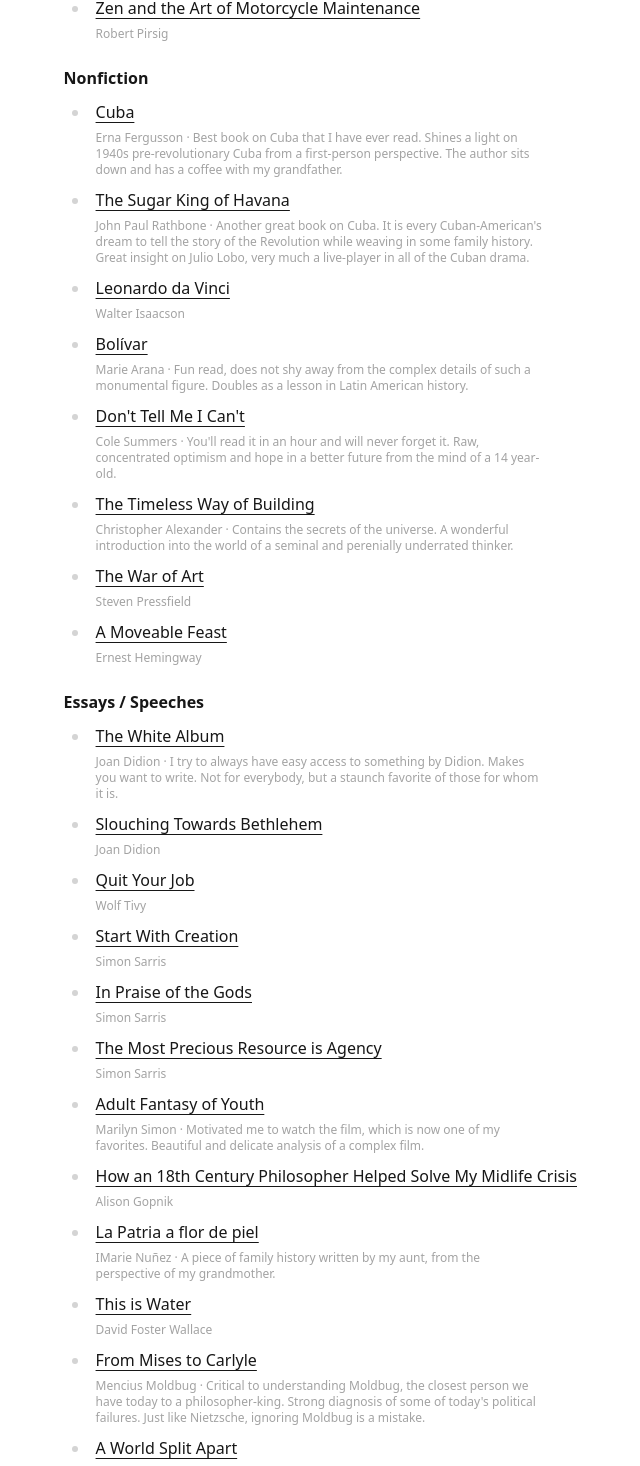
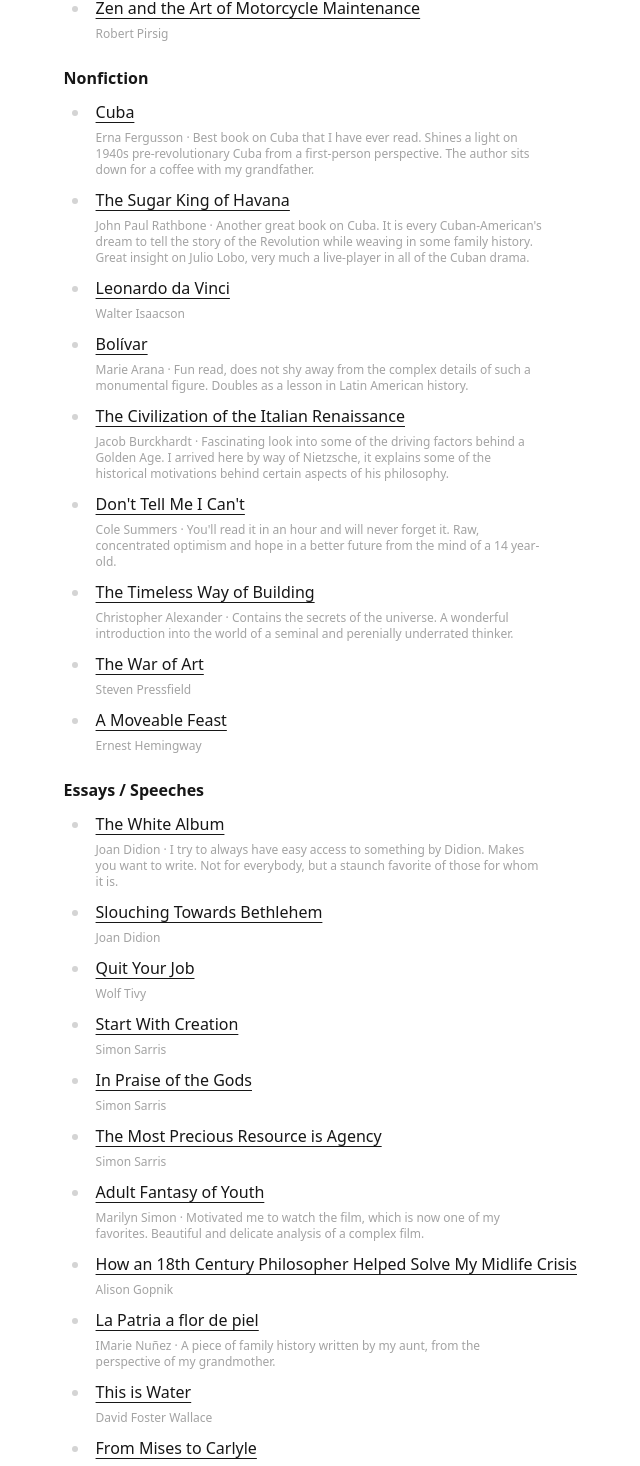
Before and after one commit to gonzalonunez/gonzalonunez.me, a Next.js app: page /reading in a window 1280 px wide. Shown: the part 1338-2804 px from the top of the page, without its empty margins (279-919 px from the left). Built offline with nearby package versions, Linux system fonts and the light colour scheme.

Commit message:
More WIP

```diff
--- a/pages/reading/index.js
+++ b/pages/reading/index.js
@@ -113,7 +113,7 @@ export default function Reading() {
         title: 'Cuba',
         subtitle: 'Erna Fergusson',
         details:
-          'Best book on Cuba that I have ever read. Shines a light on 1940s pre-revolutionary Cuba from a first-person perspective. The author sits down and has a coffee with my grandfather.'
+          'Best book on Cuba that I have ever read. Shines a light on 1940s pre-revolutionary Cuba from a first-person perspective. The author sits down for a coffee with my grandfather.'
       },
       {
         title: 'The Sugar King of Havana',
@@ -130,6 +130,12 @@ export default function Reading() {
         subtitle: 'Marie Arana',
         details:
           'Fun read, does not shy away from the complex details of such a monumental figure. Doubles as a lesson in Latin American history.'
+      },
+      {
+        title: 'The Civilization of the Italian Renaissance',
+        subtitle: 'Jacob Burckhardt',
+        details:
+          'Fascinating look into some of the driving factors behind a Golden Age. I arrived here by way of Nietzsche, it explains some of the historical motivations behind certain aspects of his philosophy.'
       },
       {
         title: "Don't Tell Me I Can't",
@@ -203,7 +209,7 @@ export default function Reading() {
         title: 'From Mises to Carlyle',
         subtitle: 'Mencius Moldbug',
         details:
-          "Critical to understanding Moldbug, the closest person we have today to a philosopher-king. Strong diagnosis of some of today's political failures. Just like Nietzsche, ignoring Moldbug is a mistake."
+          'Critical to understanding Moldbug, the closest person we have to a philosopher-king today. Strong diagnosis of some of the failures of modern politics. Just like Nietzsche, ignoring Moldbug is a mistake.'
       },
       {
         title: 'A World Split Apart',
```
